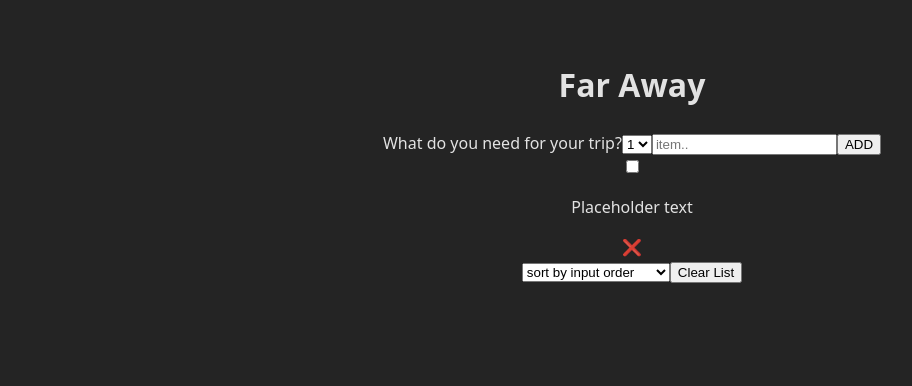
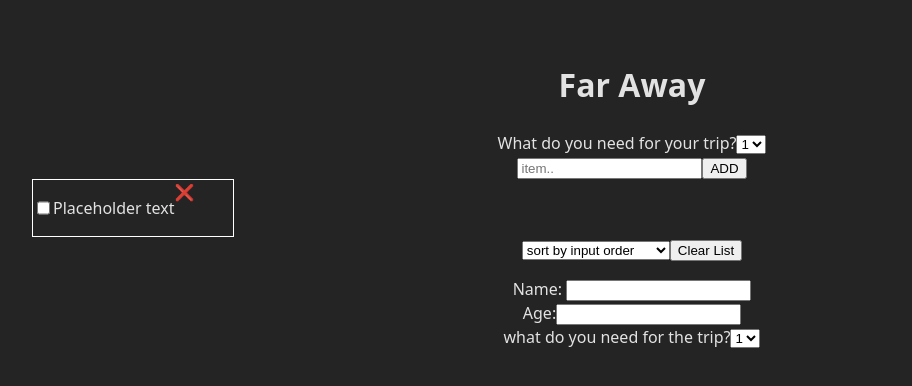
Before and after one commit to Stanbkrylix/far-away-app, a React (Vite) app: page / in a window 1280 px wide. Shown: the top 386 px of the page, without its empty margins (8-920 px from the left). Built offline with nearby package versions, Linux system fonts and the light colour scheme.

Commit message:
implementing getting value from multiple inputs

```diff
--- a/src/App.css
+++ b/src/App.css
@@ -4,3 +4,12 @@
     padding: 2rem;
     text-align: center;
 }
+
+.list-container {
+    margin-bottom: 1rem;
+}
+.list-card {
+    border: 1px solid white;
+    width: 200px;
+    display: flex;
+}
--- a/src/App.jsx
+++ b/src/App.jsx
@@ -14,6 +14,7 @@ function App() {
                 <Form />
                 <PacketList />
                 <Stats />
+                <FormExample />
             </div>
         </>
     );
@@ -27,27 +28,45 @@ function Logo() {
     );
 }
 function Form() {
+    const [inputsVal, setInputsVal] = useState({ trip: 1, item: "" });
+
+    function handleChange(event) {
+        const { name, value } = event.target;
+        console.log(name, value);
+    }
+    function handleSubmit() {}
+
     return (
         <div className="form-container">
-            <form action="submit">
+            <form action="submit" onSubmit={handleSubmit}>
                 <label htmlFor="numb-trip-items">
                     What do you need for your trip?
-                </label>
-
-                <select name="numb-trip-items" id="numb-trip-items">
+                    <select
+                        name="trips"
+                        id="numb-trip-items"
+                        value={inputsVal.trip}
+                        onChange={handleChange}
+                    >
                         <option value="1">1</option>
                         <option value="2">2</option>
                         <option value="3">3</option>
                         <option value="4">4</option>
                         <option value="5">5</option>
                     </select>
+                </label>
+                <br />
+                <label>
                     <input
                         type="text"
-                    name=""
+                        name="item"
+                        value={inputsVal.item}
                         id="task-name"
                         placeholder="item.."
+                        onChange={handleChange}
                     />
-                <input type="button" value="ADD" />
+
+                    <button type="Submit">ADD</button>
+                </label>
             </form>
         </div>
     );
@@ -59,8 +78,8 @@ function PacketList() {
                 <div className="list-card">
                     <input
                         type="checkbox"
-                        name=""
-                        id=""
+                        name="list-checkbox"
+                        id="list-checkbox"
                         className="list-checkbox"
                         disabled=""
                     />
@@ -86,4 +105,64 @@ function PacketList() {
     );
 }
 function Stats() {}
+
+function FormExample() {
+    const [inputVal, setInputVal] = useState({
+        name: "",
+        age: "",
+        tripItemCount: 1,
+    });
+
+    function handleSubmit() {}
+    function handleChange(event) {
+        const { name, value } = event.target;
+        console.log(name, value);
+
+        setInputVal((prev) => ({ ...prev, [name]: value }));
+        console.log(inputVal);
+    }
+    return (
+        <div className="form-example">
+            {/* Start of form */}
+            <form onSubmit={handleSubmit}>
+                <label>
+                    Name:{" "}
+                    <input
+                        type="text"
+                        name="name"
+                        value={inputVal.name}
+                        onChange={handleChange}
+                    />
+                </label>
+                <br />
+
+                <label>
+                    Age:
+                    <input
+                        type="number"
+                        name="age"
+                        value={inputVal.age}
+                        onChange={handleChange}
+                    />
+                </label>
+                <br />
+                <label>
+                    what do you need for the trip?
+                    <select
+                        name="tripItemCount"
+                        value={inputVal.tripCount}
+                        onChange={handleChange}
+                        id=""
+                    >
+                        <option value="1">1</option>
+                        <option value="2">2</option>
+                        <option value="3">3</option>
+                        <option value="4">4</option>
+                        <option value="5">5</option>
+                    </select>
+                </label>
+            </form>
+        </div>
+    );
+}
 export default App;
```
Lines whose indentation alone changed are shown as unchanged.
